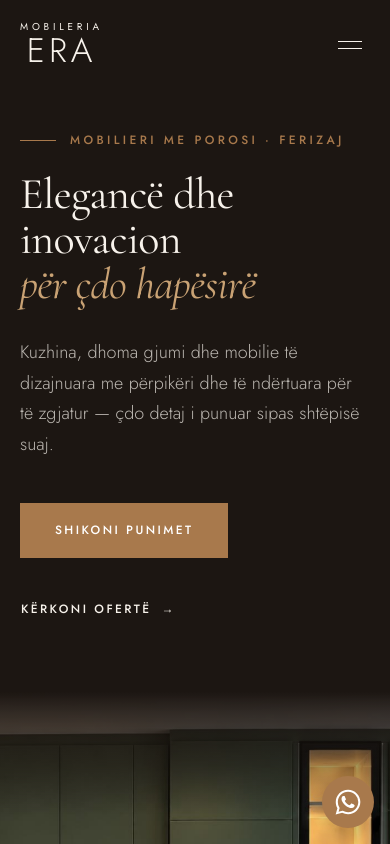
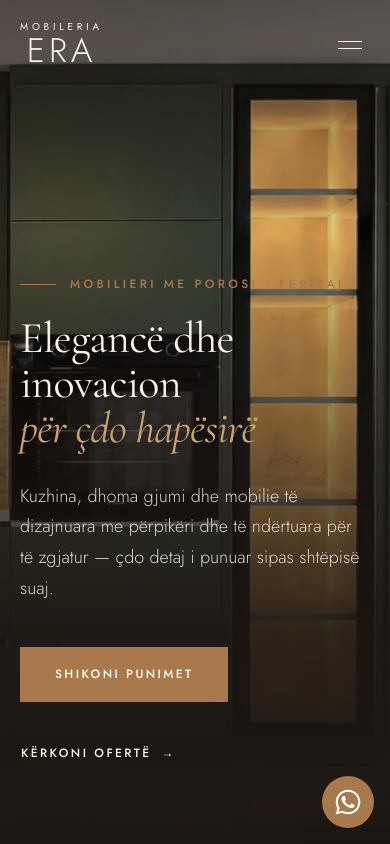
Before and after one commit to Erionaspahiu/MobileriaEra, a plain HTML site: page index.html in a window 390 px wide. Shown: the top 844 px of the page. Drawn offline with nearby package versions, Linux system fonts and the light colour scheme.

Commit message:
Make hero image a full-screen background on mobile
On phones and tablets the hero photo now fills the screen behind the
text, matching the desktop look, with a gradient for legibility.

Co-Authored-By: Claude Opus 5.5 <noreply@anthropic.com>

```diff
--- a/css/style.css
+++ b/css/style.css
@@ -761,11 +761,26 @@ p { margin: 0 0 1.1em; }
   .nav.is-open { opacity: 1; visibility: visible; }
   .nav a:not(.btn) { font-family: var(--serif); font-size: 32px; letter-spacing: 0; text-transform: none; }
 
-  .hero { grid-template-columns: 1fr; grid-template-rows: auto; min-height: 0; }
-  .hero__text { padding: 130px var(--gutter) 56px; }
-  .hero__media { height: 58vh; min-height: 340px; max-height: 560px; }
-  .hero__media::after { background: linear-gradient(180deg, var(--espresso) 0%, rgba(28,22,18,0) 25%); }
-  .hero__scroll { display: none; }
+  /* Phone/tablet: photo becomes a full-screen background behind the text */
+  .hero {
+    display: flex;
+    flex-direction: column;
+    justify-content: flex-end;
+    overflow: hidden;
+  }
+  .hero__media { position: absolute; inset: 0; z-index: 0; }
+  .hero__media img { object-position: 70% center; }
+  .hero__media::after {
+    background: linear-gradient(180deg,
+      rgba(28,22,18,0.6) 0%,
+      rgba(28,22,18,0.15) 28%,
+      rgba(28,22,18,0.55) 52%,
+      rgba(28,22,18,0.92) 75%,
+      var(--espresso) 100%);
+  }
+  .hero__text { position: relative; z-index: 1; padding: 120px var(--gutter) 64px; }
+  .hero__lead { color: rgba(247, 242, 235, 0.85); }
+  .hero__badge, .hero__scroll { display: none; }
 
   .about__grid, .contact__grid { grid-template-columns: 1fr; }
   .about__media { max-width: 560px; }
```
